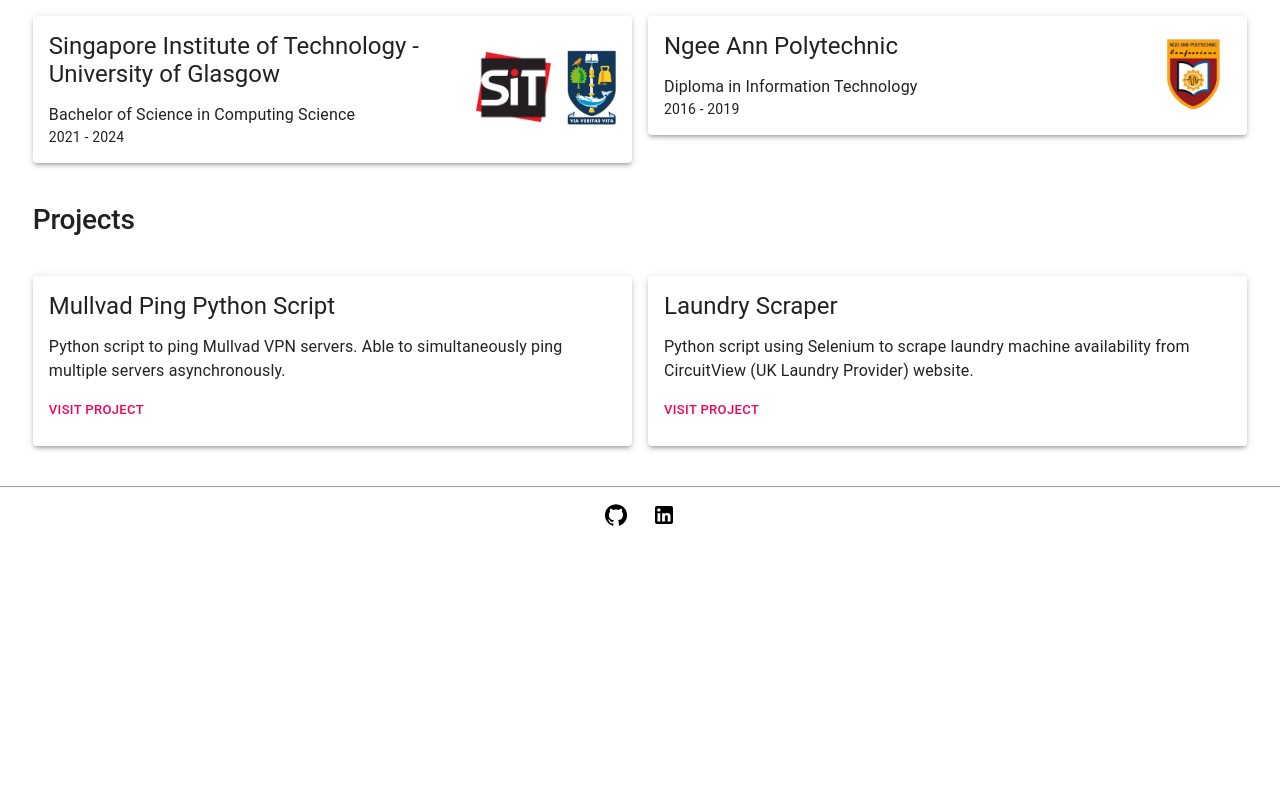
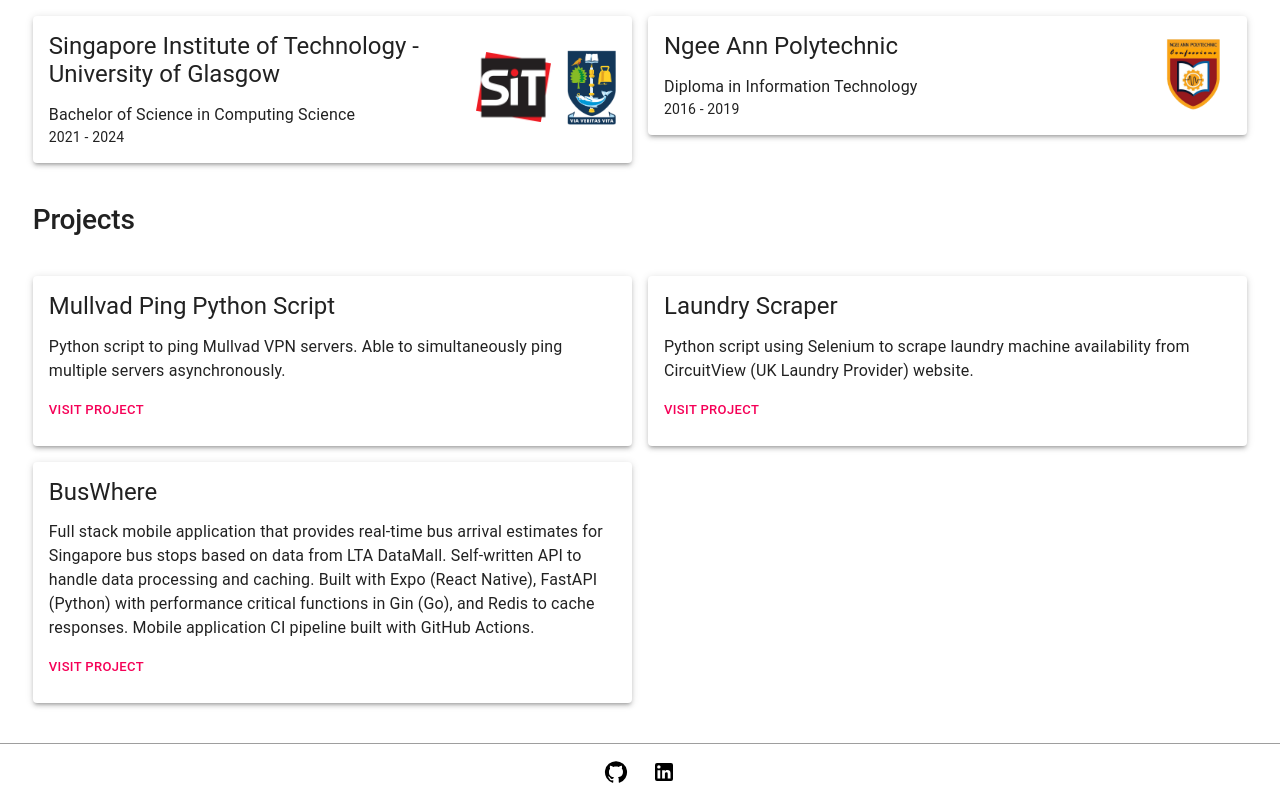
Before and after one commit to Wind1337/mywebsite, a React (Create React App) app: page /about in a window 1280 px wide. Shown: the part 453-1253 px from the top of the page. Before the commit the page ends 996 px from the top, so only its background shows below. Built offline with nearby package versions, Linux system fonts and the light colour scheme.

Commit message:
About: Add BusWhere project

```diff
--- a/src/components/About.js
+++ b/src/components/About.js
@@ -45,6 +45,14 @@
       description:
         "Python script using Selenium to scrape laundry machine availability from CircuitView (UK Laundry Provider) website.",
       link: "https://github.com/Wind1337/Laundry-Scraper",
+    },
+    {
+      title: "BusWhere",
+      description: `Full stack mobile application that provides real-time bus arrival estimates for Singapore bus stops based on data from LTA DataMall.
+        Self-written API to handle data processing and caching.
+        Built with Expo (React Native), FastAPI (Python) with performance critical functions in Gin (Go), and Redis to cache responses.
+        Mobile application CI pipeline built with GitHub Actions.`,
+      link: "https://play.google.com/store/apps/details?id=com.wind1337.buswhere",
     },
   ];
 
```
